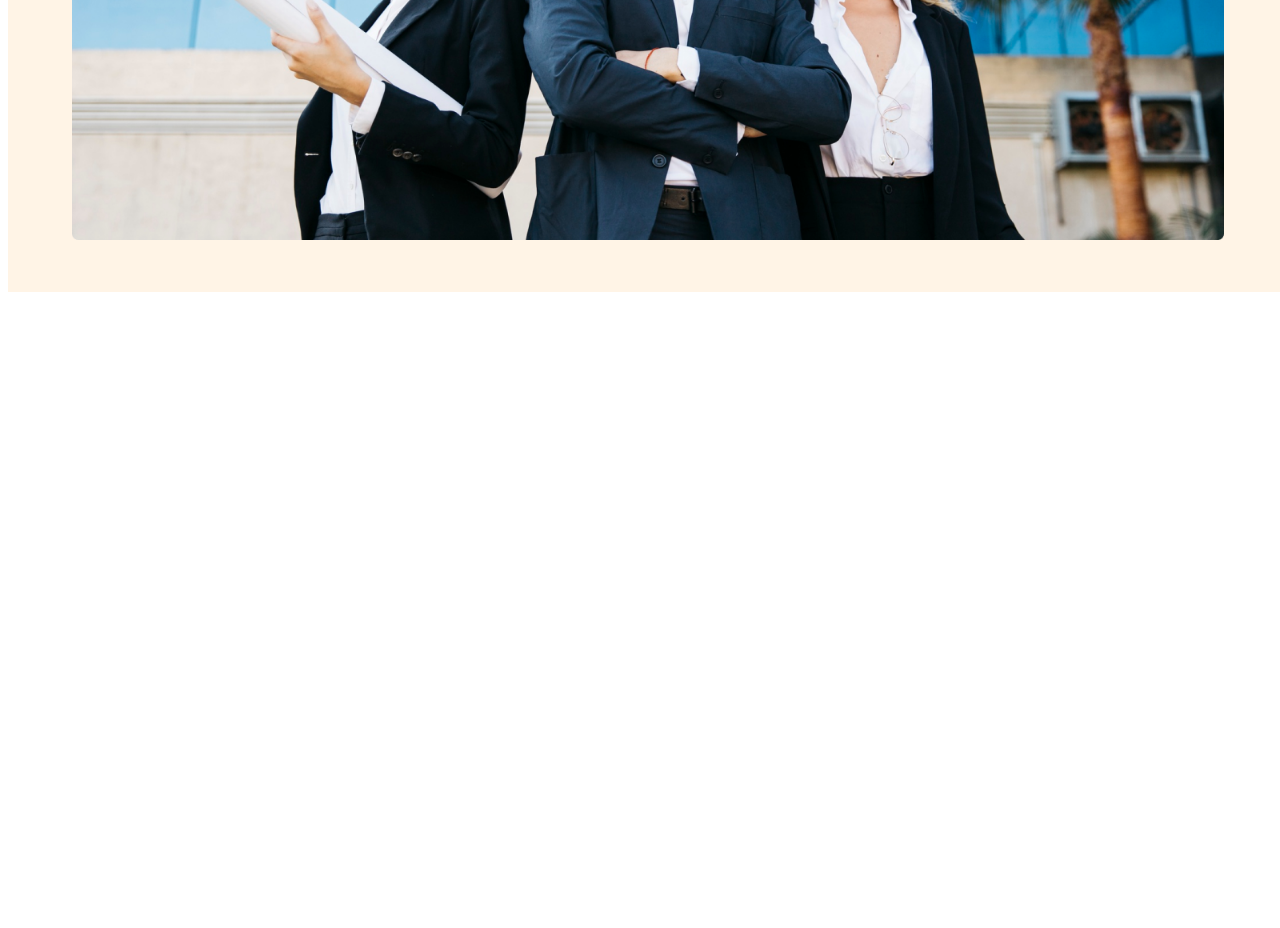
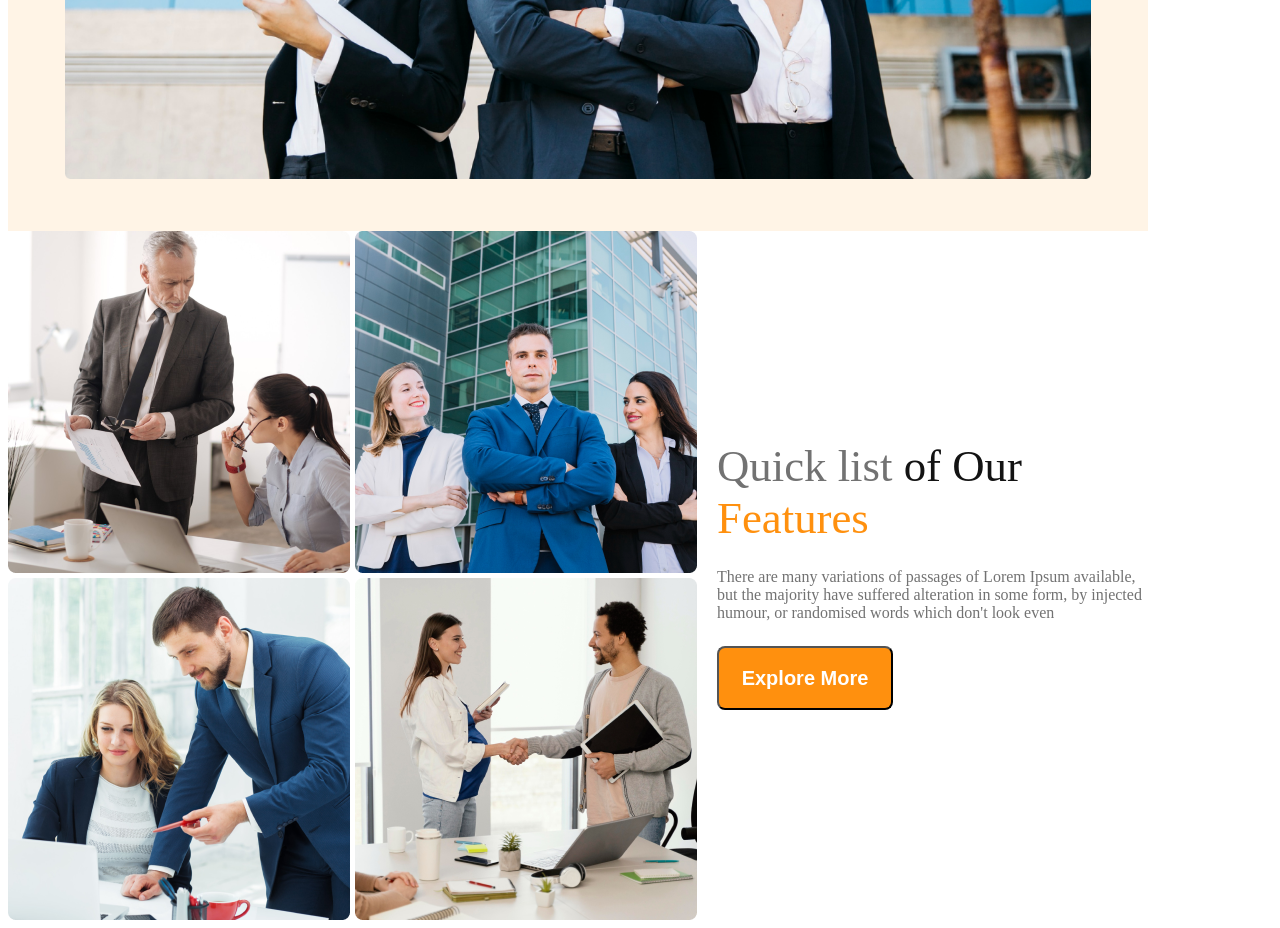
Before and after one commit to kazi-shohag/archetecture, a plain HTML site: page index.html in a window 1280 px wide. Shown: the part 831-1759 px from the top of the page. Before the commit the page ends 1131 px from the top, so only its background shows below. Drawn offline with Linux system fonts and the light colour scheme.

Commit message:
second commit

```diff
--- a/index.html
+++ b/index.html
@@ -6,7 +6,7 @@
     <title>Document</title>
     <style>
         body{
-            width:100%;
+           max-width:1140px ;
         }
         header{
             text-align: center;
@@ -55,7 +55,61 @@ background: rgb(255, 144, 14);
     margin-top: 3rem;
     margin-bottom: 3rem;
 }
+/* section one style  */
 
+main{
+    max-width: 1140px;
+}
+.feasure{
+    margin-left: 20px;
+}
+.section-one{
+    display: flex;
+    align-items: center;
+}
+.feasure-title{
+    font-size: 2.8rem;
+    font-weight: 500;
+}
+.feasure-descrip{
+    color: rgb(114, 114, 114);
+margin-top: 24px;
+margin-bottom: 24px;
+font-size: 1rem;
+font-weight: 400;
+}
+.images-container{
+    display: grid;
+    grid-template-columns: repeat(2,1fr);
+    grid-gap: 5px;
+    /* max-width:570px; */
+}
+.span{
+    color: rgb(114, 114, 114);
+}
+.span1{
+    color: rgb(19, 19, 19);
+}
+.span2{
+   color: rgb(255, 144, 14);
+}
+
+/* smaller device */
+@media screen and (max-width:576px) {
+    .flex{
+        flex-direction: column;
+    }
+    .images-container img{
+        width: 100%;
+    }
+    .images-container{
+        grid-template-columns: repeat(1, 1fr);
+        /* width: 100%; */
+    }
+    .section-one{
+        flex-direction: column;
+    }
+}
     </style>
 </head>
 <body>
@@ -81,7 +135,22 @@ background: rgb(255, 144, 14);
         </header>
 
 
-    <main></main>
+    <main>
+       <section class="section-one">
+        <div class="images-container">
+            <img src="images/team1.png" alt="">
+            <img src="images/team2.png" alt="">
+            <img src="images/team3.png" alt="">
+            <img src="images/team4.png" alt="">
+        </div>
+        <div class="feasure">
+           <div class="feasure-title"><span class="span">Quick list</span> <span class="span1">of Our</span> <br>
+             <span class="span2">Features</span></div>
+           <div class="feasure-descrip">There are many variations of passages of Lorem Ipsum available, but the majority have suffered alteration in some form, by injected humour, or randomised words which don't look even</div>
+        <button class="primary-btn">Explore More</button>
+        </div>
+       </section>
+    </main>
 
 
 
```
